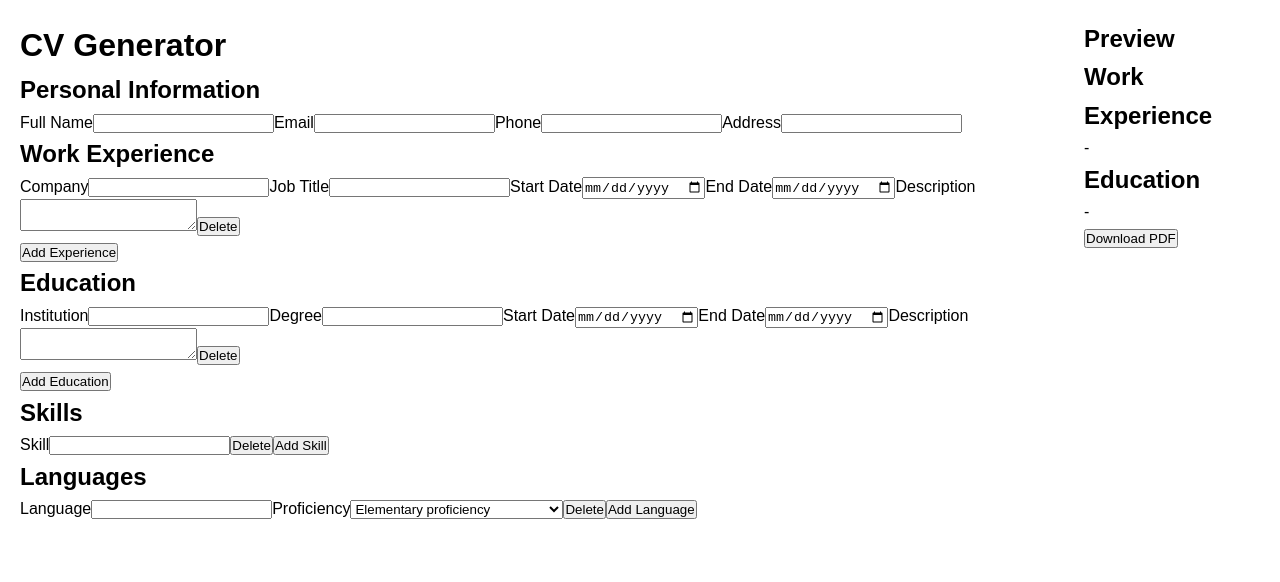
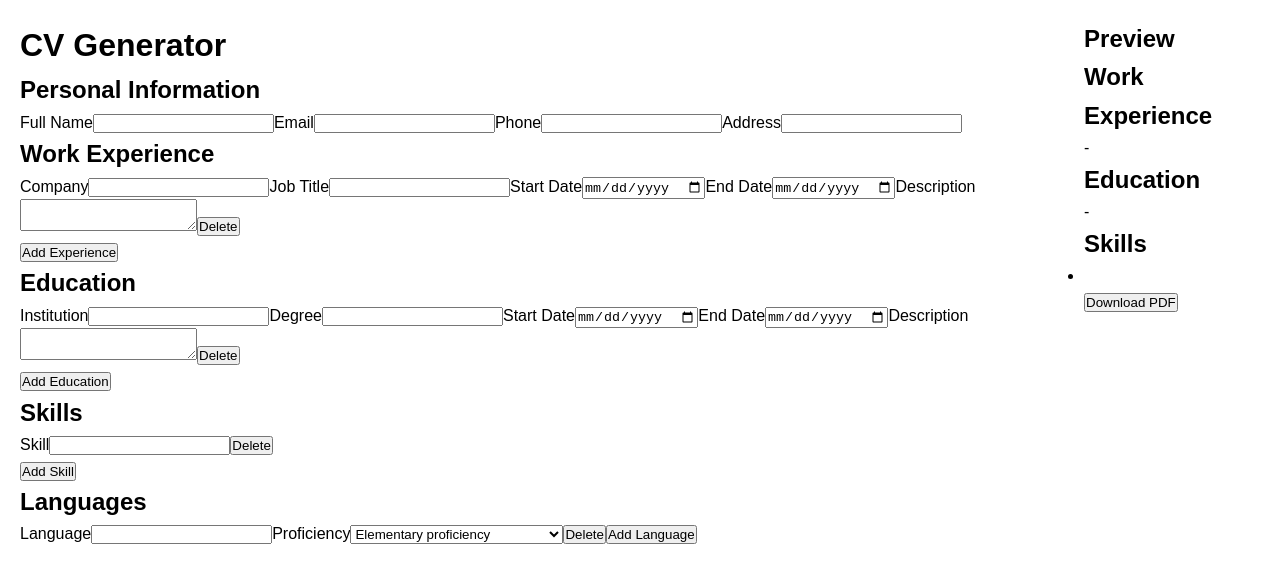
Before and after one commit to dlastic/cv-application, a React (Vite) app: page / in a window 1280 px wide. Shown: the top 582 px of the page. Built offline with nearby package versions, Linux system fonts and the light colour scheme.

Commit message:
Add skills handling

```diff
--- a/src/App.jsx
+++ b/src/App.jsx
@@ -3,7 +3,7 @@ import "./App.css";
 import PersonalInfo from "./components/PersonalInfo";
 import ExperienceList from "./components/ExperienceList";
 import EducationList from "./components/EducationList";
-import Skills from "./components/Skills";
+import SkillsList from "./components/SkillsList";
 import Languages from "./components/Languages";
 import CVDisplay from "./components/CVDisplay";
 
@@ -34,6 +34,12 @@ export default function App() {
       description: "",
     },
   ]);
+  const [skills, setSkills] = useState([
+    {
+      id: Date.now(),
+      name: "",
+    },
+  ]);
 
   return (
     <div className="App">
@@ -45,7 +51,7 @@ export default function App() {
           setExperiences={setExperiences}
         />
         <EducationList educations={educations} setEducations={setEducations} />
-        <Skills />
+        <SkillsList skills={skills} setSkills={setSkills} />
         <Languages />
       </div>
 
@@ -54,6 +60,7 @@ export default function App() {
           info={personalInfo}
           experiences={experiences}
           educations={educations}
+          skills={skills}
         />
       </div>
     </div>
--- a/src/components/CVDisplay.jsx
+++ b/src/components/CVDisplay.jsx
@@ -1,6 +1,6 @@
 import "../styles/CVDisplay.css";
 
-export default function CVDisplay({ info, experiences, educations }) {
+export default function CVDisplay({ info, experiences, educations, skills }) {
   return (
     <div className="cv-display">
       <h2>Preview</h2>
@@ -40,6 +40,15 @@ export default function CVDisplay({ info, experiences, educations }) {
         ))}
       </div>
 
+      <div className="skills">
+        <h2>Skills</h2>
+        <ul>
+          {skills.map((skill) => (
+            <li key={skill.id}>{skill.name}</li>
+          ))}
+        </ul>
+      </div>
+
       <button>Download PDF</button>
     </div>
   );
--- /dev/null
+++ b/src/components/Skill.jsx
@@ -0,0 +1,22 @@
+import "../styles/Skills.css";
+
+export default function Skill({ skill, setSkill, deleteSkill }) {
+  return (
+    <div className="skill">
+      <form>
+        <label htmlFor={`skill-${skill.id}`}>Skill</label>
+        <input
+          type="text"
+          id={`skill-${skill.id}`}
+          name="skill"
+          value={skill.name}
+          onChange={(e) => setSkill({ ...skill, name: e.target.value })}
+        />
+
+        <button type="button" onClick={deleteSkill}>
+          Delete
+        </button>
+      </form>
+    </div>
+  );
+}
--- a/src/components/Skills.jsx
+++ /dev/null
@@ -1,16 +0,0 @@
-import "../styles/Skills.css";
-
-export default function Skills() {
-  return (
-    <div className="skills">
-      <h2>Skills</h2>
-      <form>
-        <label htmlFor="skill">Skill</label>
-        <input type="text" id="skill" name="skill" />
-
-        <button type="button">Delete</button>
-        <button type="button">Add Skill</button>
-      </form>
-    </div>
-  );
-}
--- /dev/null
+++ b/src/components/SkillsList.jsx
@@ -0,0 +1,32 @@
+import Skill from "./Skill";
+
+export default function SkillsList({ skills, setSkills }) {
+  const addSkill = () => {
+    setSkills([...skills, { id: Date.now(), name: "" }]);
+  };
+
+  const updateSkill = (id, updatedSkill) => {
+    setSkills(skills.map((skill) => (skill.id === id ? updatedSkill : skill)));
+  };
+
+  const deleteSkill = (id) => {
+    setSkills(skills.filter((skill) => skill.id !== id));
+  };
+
+  return (
+    <div className="skills-list">
+      <h2>Skills</h2>
+      {skills.map((skill) => (
+        <Skill
+          key={skill.id}
+          skill={skill}
+          setSkill={(updatedSkill) => updateSkill(skill.id, updatedSkill)}
+          deleteSkill={() => deleteSkill(skill.id)}
+        />
+      ))}
+      <button type="button" onClick={addSkill}>
+        Add Skill
+      </button>
+    </div>
+  );
+}
```
